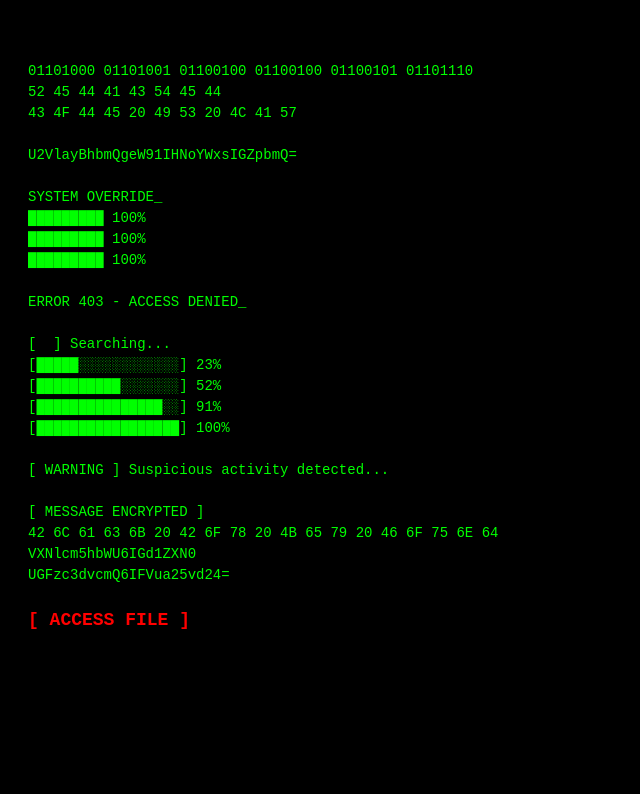
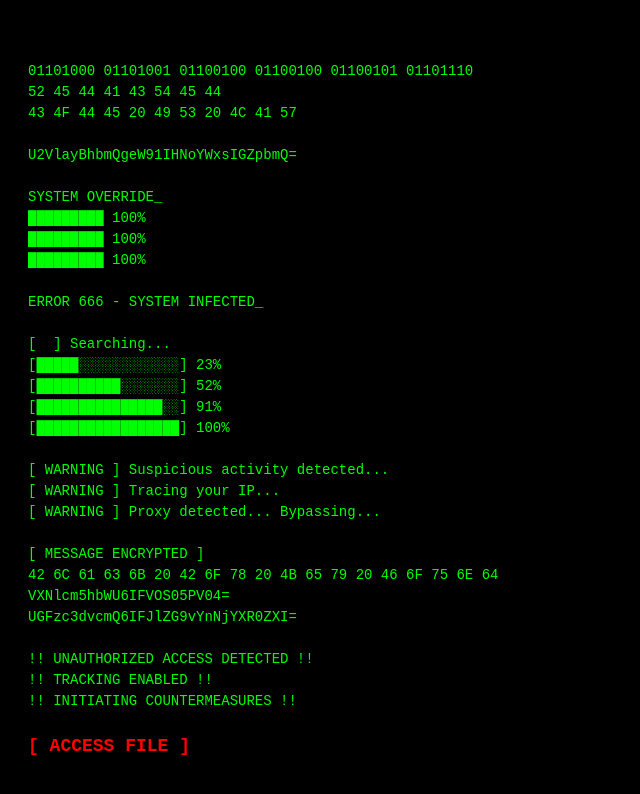
Before and after one commit to NewOrganization001/You-Are-An-Idiot, a plain HTML site: page index.html in a window 1280 px wide. Shown: the whole page, without its empty margins (0-640 px from the left). Drawn offline with Linux system fonts and the light colour scheme.

Commit message:
Update index.html

```diff
--- a/index.html
+++ b/index.html
@@ -3,7 +3,7 @@
 <head>
     <meta charset="UTF-8">
     <meta name="viewport" content="width=device-width, initial-scale=1.0">
-    <title>???</title>
+    <title>!!! WARNING !!!</title>
     <style>
         body {
             background-color: black;
@@ -45,7 +45,7 @@ SYSTEM OVERRIDE_
 █████████ 100%
 █████████ 100%
 
-ERROR 403 - ACCESS DENIED_
+ERROR 666 - SYSTEM INFECTED_
 
 [  ] Searching...
 [█████░░░░░░░░░░░░] 23%
@@ -54,11 +54,17 @@ ERROR 403 - ACCESS DENIED_
 [█████████████████] 100%
 
 [ WARNING ] Suspicious activity detected...
+[ WARNING ] Tracing your IP...
+[ WARNING ] Proxy detected... Bypassing...
 
 [ MESSAGE ENCRYPTED ]
 42 6C 61 63 6B 20 42 6F 78 20 4B 65 79 20 46 6F 75 6E 64
-VXNlcm5hbWU6IGd1ZXN0
-UGFzc3dvcmQ6IFVua25vd24=
+VXNlcm5hbWU6IFVOS05PV04=
+UGFzc3dvcmQ6IFJlZG9vYnNjYXR0ZXI=
+
+!! UNAUTHORIZED ACCESS DETECTED !!
+!! TRACKING ENABLED !!
+!! INITIATING COUNTERMEASURES !!
 
 <a href="#" onclick="reveal()">[ ACCESS FILE ]</a>
 </pre>
@@ -74,6 +80,13 @@ UGFzc3dvcmQ6IFVua25vd24=
 
 U2VhcmNoIGFuZCB5b3Ugc2hhbGwgZmluZC4=
 
+[ MALICIOUS CODE DETECTED ]
+01000001 01101100 01101100 00100000 01110011 01100101 01100101 01101001 01101110 01100111 00101110 00101110 00101110
+01001001 01110100 00100111 01110011 00100000 01101111 01101110 01101100 01111001 00100000 01100001 00100000 01101101 01100001 01110100 01110100 01100101 01110010 00101110 00101110 00101110
+
+TRACKING SIGNAL LOCKED_
+USER LOCATION: 34.0522° N, 118.2437° W
+
 <a href="https://en.wikipedia.org/wiki/Cicada_3301" target="_blank">[ READ MORE ]</a>
 </pre>
 </div>
```
